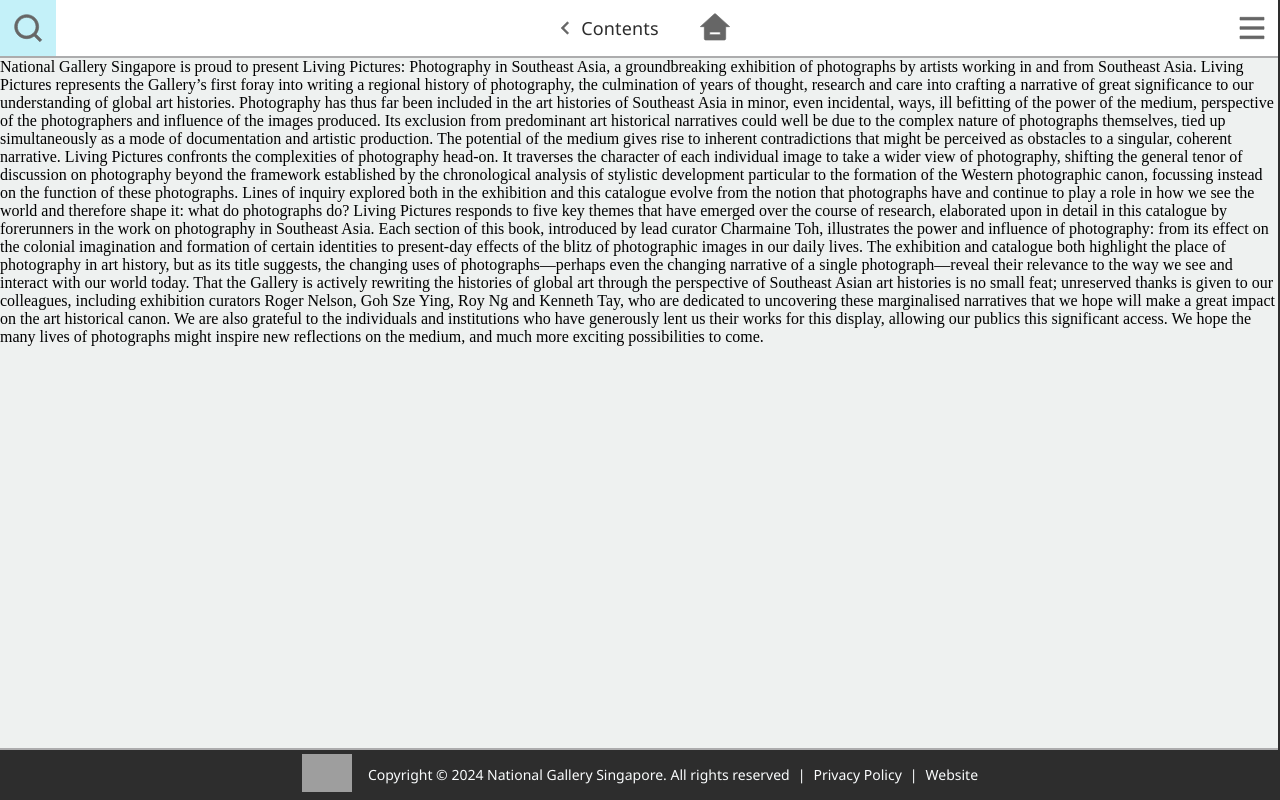
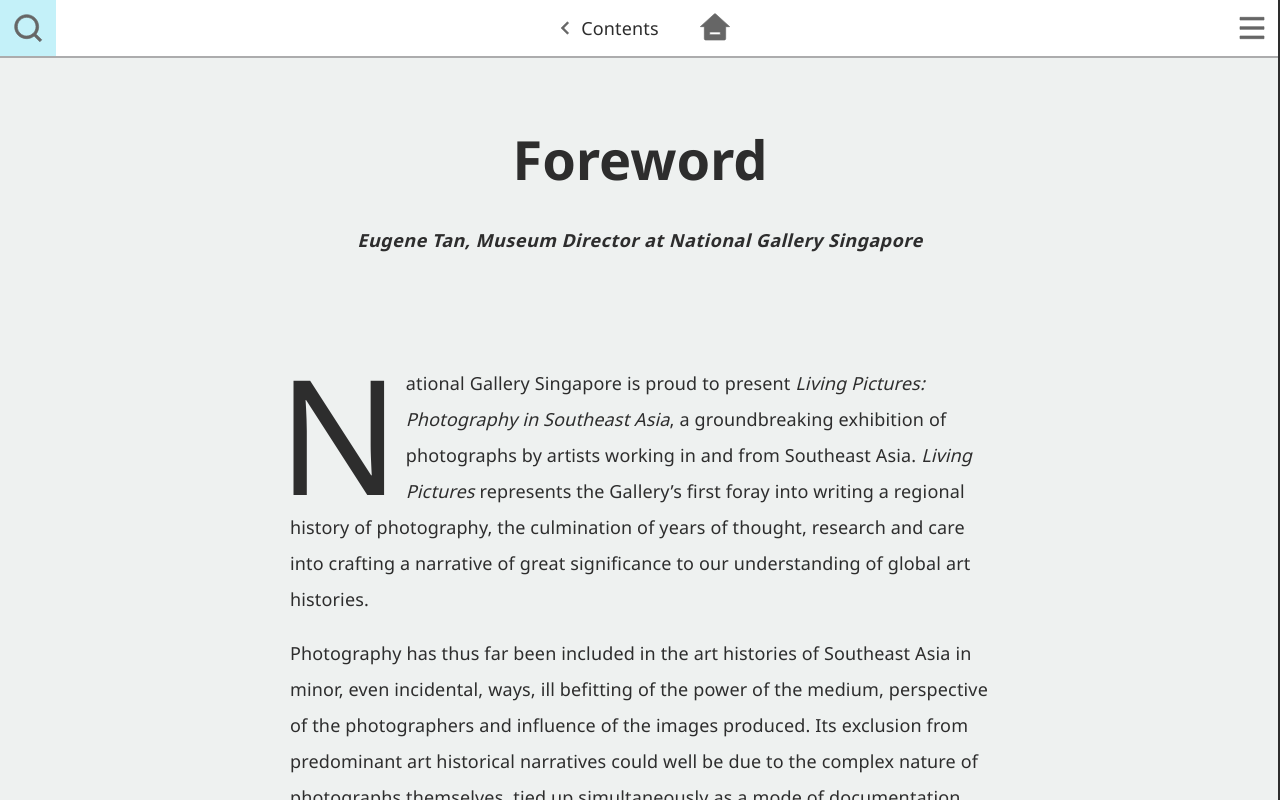
Before and after one commit to michac789/ngs-living-pictures, a React (Create React App) app: page /foreword in a window 1280 px wide. Shown: the top 800 px of the page. Built offline with nearby package versions, Linux system fonts and the light colour scheme; grey boxes are pictures that could not be loaded.

Commit message:
feat: foreword page content & styles

```diff
--- a/src/components/Button/ButtonStyle.ts
+++ b/src/components/Button/ButtonStyle.ts
@@ -1,5 +1,5 @@
 import styled from "styled-components";
-import { variantMapping } from "../Text/TextStyle";
+import { textVariantMapping } from "../Text/TextStyle";
 import { colors } from "../../constants/colors";
 
 export const ButtonContainer = styled.div`
@@ -18,7 +18,7 @@ export const ButtonContainer = styled.div`
   cursor: pointer;
   transition: all 0.3s ease;
 
-  ${variantMapping['button']}
+  ${textVariantMapping['button']}
   color: ${colors.Neutral200};
   box-shadow: 0px 0px 2px 0px ${colors.Blue500};
   border: 1px solid ${colors.Blue800};
--- a/src/components/Markdown/MarkdownStyle.ts
+++ b/src/components/Markdown/MarkdownStyle.ts
@@ -1,18 +1,18 @@
 import styled from "styled-components";
-import { variantMapping } from "../Text/TextStyle";
+import { textVariantMapping } from "../Text/TextStyle";
 
 export const MarkdownTextWrapper = styled.div`
-  ${variantMapping['body1']}
+  ${textVariantMapping['body1']}
 
   h1 {
-    ${variantMapping['title1']}
+    ${textVariantMapping['title1']}
   }
 
   h2 {
-    ${variantMapping['title2']}
+    ${textVariantMapping['title2']}
   }
 
   h3 {
-    ${variantMapping['title3']}
+    ${textVariantMapping['title3']}
   }
 `;
--- a/src/components/Text/TextStyle.ts
+++ b/src/components/Text/TextStyle.ts
@@ -5,7 +5,8 @@ export const textVariants = [
   'title1',
   'title2',
   'title3',
-  'subtitle',
+  'subtitle1',
+  'subtitle2',
   'body1',
   'body2',
   'button',
@@ -39,12 +40,22 @@ const title3 = css`
   color: ${colors.Neutral800};
 `;
 
-const subtitle = css`
+const subtitle1 = css`
   font-family: 'Noto Sans', 'sans-serif';
   font-size: 28px;
   font-weight: 400;
   line-height: 1.2;
   letter-spacing: 0px;
+  font-style: italic;
+  color: ${colors.Neutral800};
+`;
+
+const subtitle2 = css`
+  font-family: 'Noto Sans', 'sans-serif';
+  font-size: 18px;
+  font-weight: 700;
+  line-height: 1.2;
+  letter-spacing: 0.5px;
   font-style: italic;
   color: ${colors.Neutral800};
 `;
@@ -76,13 +87,14 @@ const button = css`
   color: ${colors.Neutral800};
 `;
 
-export const variantMapping: {
+export const textVariantMapping: {
   [key in TextVariant]: any
 } = {
   'title1': title1,
   'title2': title2,
   'title3': title3,
-  'subtitle': subtitle,
+  'subtitle1': subtitle1,
+  'subtitle2': subtitle2,
   'body1': body1,
   'body2': body2,
   'button': button,
@@ -94,6 +106,6 @@ interface StyledTextProps {
 };
 
 export const StyledText = styled.div<StyledTextProps>`
-  ${props => variantMapping[props.variant]}
+  ${props => textVariantMapping[props.variant]}
   color: ${props => props.color};
 `;
--- a/src/constants/foreword.ts
+++ b/src/constants/foreword.ts
@@ -1,12 +1,44 @@
 
-export const forewordMainText = `
-National Gallery Singapore is proud to present Living Pictures: Photography in Southeast Asia, a groundbreaking exhibition of photographs by artists working in and from Southeast Asia. Living Pictures represents the Gallery’s first foray into writing a regional history of photography, the culmination of years of thought, research and care into crafting a narrative of great significance to our understanding of global art histories.
+export const forewordConstants = {
+  subtitle: 'Eugene Tan, Museum Director at National Gallery Singapore',
+  forewordTextMd: `
+National Gallery Singapore is proud to present *Living Pictures: Photography in Southeast Asia*,
+a groundbreaking exhibition of photographs by artists working in and from Southeast Asia.
+*Living Pictures* represents the Gallery’s first foray into writing a regional history of photography,
+the culmination of years of thought, research and care into crafting a narrative of great significance
+to our understanding of global art histories.
 
-Photography has thus far been included in the art histories of Southeast Asia in minor, even incidental, ways, ill befitting of the power of the medium, perspective of the photographers and influence of the images produced. Its exclusion from predominant art historical narratives could well be due to the complex nature of photographs themselves, tied up simultaneously as a mode of documentation and artistic production. The potential of the medium gives rise to inherent contradictions that might be perceived as obstacles to a singular, coherent narrative.
+Photography has thus far been included in the art histories of Southeast Asia in minor, even incidental,
+ways, ill befitting of the power of the medium, perspective of the photographers and influence of the
+images produced. Its exclusion from predominant art historical narratives could well be due to the complex
+nature of photographs themselves, tied up simultaneously as a mode of documentation and artistic production.
+ The potential of the medium gives rise to inherent contradictions that might be perceived as obstacles
+ to a singular, coherent narrative.
 
-Living Pictures confronts the complexities of photography head-on. It traverses the character of each individual image to take a wider view of photography, shifting the general tenor of discussion on photography beyond the framework established by the chronological analysis of stylistic development particular to the formation of the Western photographic canon, focussing instead on the function of these photographs. Lines of inquiry explored both in the exhibition and this catalogue evolve from the notion that photographs have and continue to play a role in how we see the world and therefore shape it: what do photographs do?
+*Living Pictures* confronts the complexities of photography head-on. It traverses the character of each
+individual image to take a wider view of photography, shifting the general tenor of discussion on
+photography beyond the framework established by the chronological analysis of stylistic development
+particular to the formation of the Western photographic canon, focussing instead on the function of these
+photographs. Lines of inquiry explored both in the exhibition and this catalogue evolve from the notion
+that photographs have and continue to play a role in how we see the world and therefore shape it:
+what do photographs do?
 
-Living Pictures responds to five key themes that have emerged over the course of research, elaborated upon in detail in this catalogue by forerunners in the work on photography in Southeast Asia. Each section of this book, introduced by lead curator Charmaine Toh, illustrates the power and influence of photography: from its effect on the colonial imagination and formation of certain identities to present-day effects of the blitz of photographic images in our daily lives. The exhibition and catalogue both highlight the place of photography in art history, but as its title suggests, the changing uses of photographs—perhaps even the changing narrative of a single photograph—reveal their relevance to the way we see and interact with our world today.
+*Living Pictures* responds to five key themes that have emerged over the course of research,
+elaborated upon in detail in this catalogue by forerunners in the work on photography in Southeast Asia.
+Each section of this book, introduced by lead curator Charmaine Toh, illustrates the power and influence
+of photography: from its effect on the colonial imagination and formation of certain identities to
+present-day effects of the blitz of photographic images in our daily lives.
+The exhibition and catalogue both highlight the place of photography in art history,
+but as its title suggests, the changing uses of photographs—perhaps even the changing narrative of a
+single photograph—reveal their relevance to the way we see and interact with our world today.
 
-That the Gallery is actively rewriting the histories of global art through the perspective of Southeast Asian art histories is no small feat; unreserved thanks is given to our colleagues, including exhibition curators Roger Nelson, Goh Sze Ying, Roy Ng and Kenneth Tay, who are dedicated to uncovering these marginalised narratives that we hope will make a great impact on the art historical canon. We are also grateful to the individuals and institutions who have generously lent us their works for this display, allowing our publics this significant access. We hope the many lives of photographs might inspire new reflections on the medium, and much more exciting possibilities to come.
-`
+That the Gallery is actively rewriting the histories of global art through the perspective of
+Southeast Asian art histories is no small feat; unreserved thanks is given to our colleagues,
+including exhibition curators Roger Nelson, Goh Sze Ying, Roy Ng and Kenneth Tay,
+who are dedicated to uncovering these marginalised narratives that we hope will make a great impact
+on the art historical canon. We are also grateful to the individuals and institutions who have generously
+lent us their works for this display, allowing our publics this significant access.
+We hope the many lives of photographs might inspire new reflections on the medium,
+and much more exciting possibilities to come.
+  `
+};
--- a/src/pages/Foreword/Foreword.tsx
+++ b/src/pages/Foreword/Foreword.tsx
@@ -1,11 +1,37 @@
 import React from "react";
-import { forewordMainText } from "../../constants/foreword";
+import { forewordConstants } from "../../constants/foreword";
+import { ContentButtonContainer, ForewordTextContainer, SubtitleText, TitleText } from "./ForewordStyle";
+import { Markdown } from "../../components/Markdown/Markdown";
+import { Button } from "../../components/Button/Button";
+import { Icon } from "../../components/Icon/Icon";
 
 const Foreword = () => {
   return (
-    <div>
-      {forewordMainText}
-    </div>
+    <>
+      <TitleText variant="title1">
+        Foreword
+      </TitleText>
+      <SubtitleText variant="subtitle2">
+        {forewordConstants.subtitle}
+      </SubtitleText>
+      <ForewordTextContainer>
+        <Markdown value={forewordConstants.forewordTextMd} />
+      </ForewordTextContainer>
+      <ContentButtonContainer>
+        <Button
+          icon={<Icon name="ri-arrow-left-s-line" />}
+          iconPosition="left"
+        >
+          Back
+        </Button>
+        <Button
+          icon={<Icon name="ri-arrow-right-s-line" />}
+          iconPosition="right"
+        >
+          Next
+        </Button>
+      </ContentButtonContainer>
+    </>
   );
 }
 export default Foreword;
--- /dev/null
+++ b/src/pages/Foreword/ForewordStyle.ts
@@ -0,0 +1,35 @@
+import styled from "styled-components";
+import { Text } from "../../components/Text/Text";
+
+export const TitleText = styled(Text)`
+  padding: 64px 0 32px;
+  text-align: center;
+`;
+
+export const SubtitleText = styled(Text)`
+  padding-bottom: 96px;
+  text-align: center;
+`;
+
+export const ForewordTextContainer = styled.div`
+  margin: 0 auto;
+  max-width: 700px;
+  padding-bottom: 32px;
+
+  p:first-of-type::first-letter {
+    font-size: 160px;
+    float: left;
+    margin-right: 6px;
+    line-height: 1;
+    margin: -12px 6px -12px -12px;
+  }
+`;
+
+export const ContentButtonContainer = styled.div`
+  display: flex;
+  flex-direction: row;
+  justify-content: center;
+
+  padding: 32px;
+  gap: 16px;
+`;
--- a/src/pages/Home/Home.tsx
+++ b/src/pages/Home/Home.tsx
@@ -44,7 +44,7 @@ const Home = () => {
           <Text variant="title2" color={colors.Neutral200}>
             {homeConstants.coverSubtitle}
           </Text>
-          <Text variant="subtitle" color={colors.Neutral200}>
+          <Text variant="subtitle1" color={colors.Neutral200}>
             {homeConstants.coverSubtitle2}
           </Text>
           <EnterButtonWrapper variant="button" onClick={handleEnterClick}>
--- a/src/pages/PageLayout/Navbar.tsx
+++ b/src/pages/PageLayout/Navbar.tsx
@@ -74,7 +74,7 @@ export const Navbar = ({
             () => navigate('/')
           } />
         )}
-        {nextLink && (
+        {currentPath !== '/' && nextLink && (
           <NavbarButton onClick={handleNextClick}>
             <Text variant="body1">
               {nextLink.name}
```
